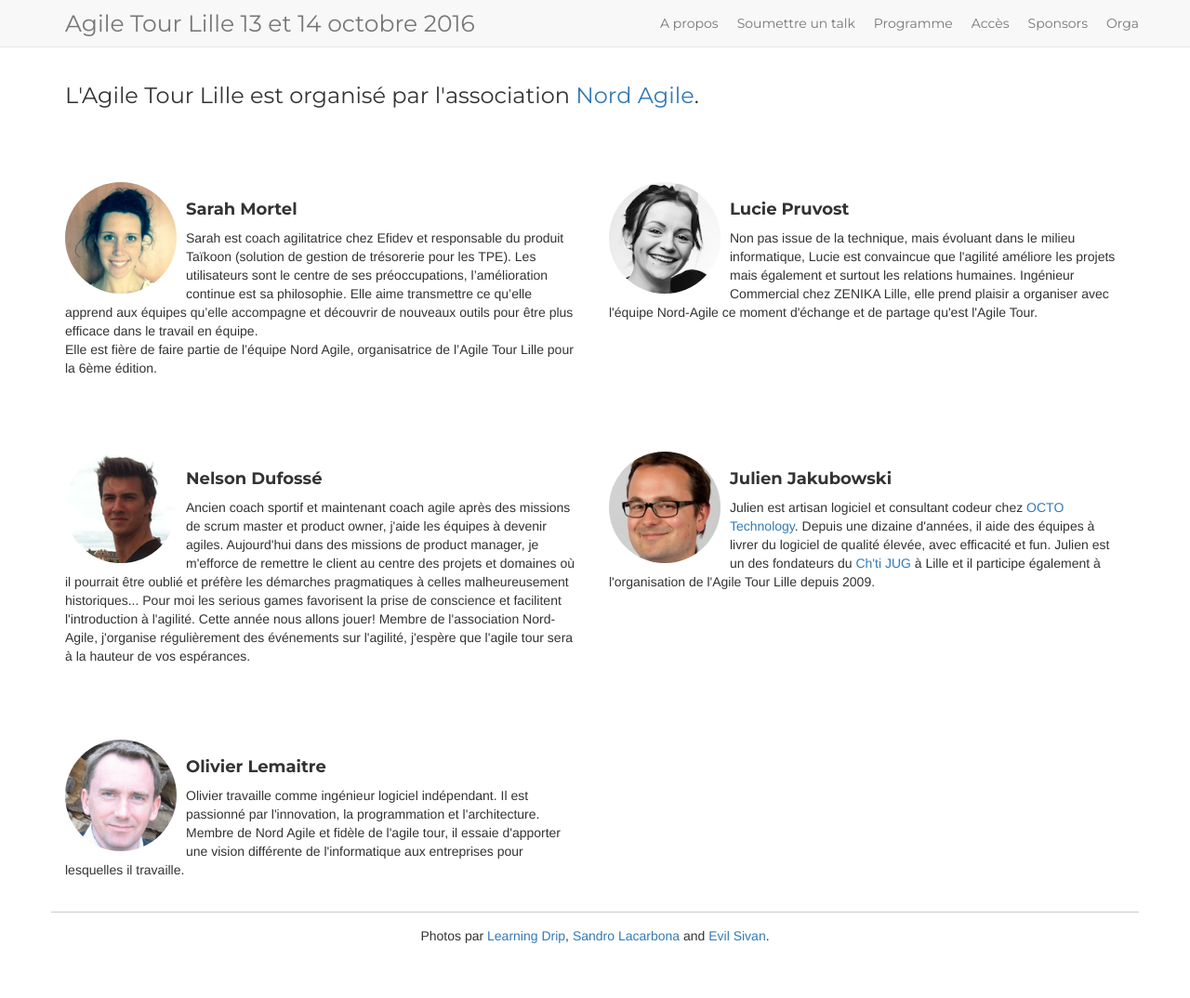
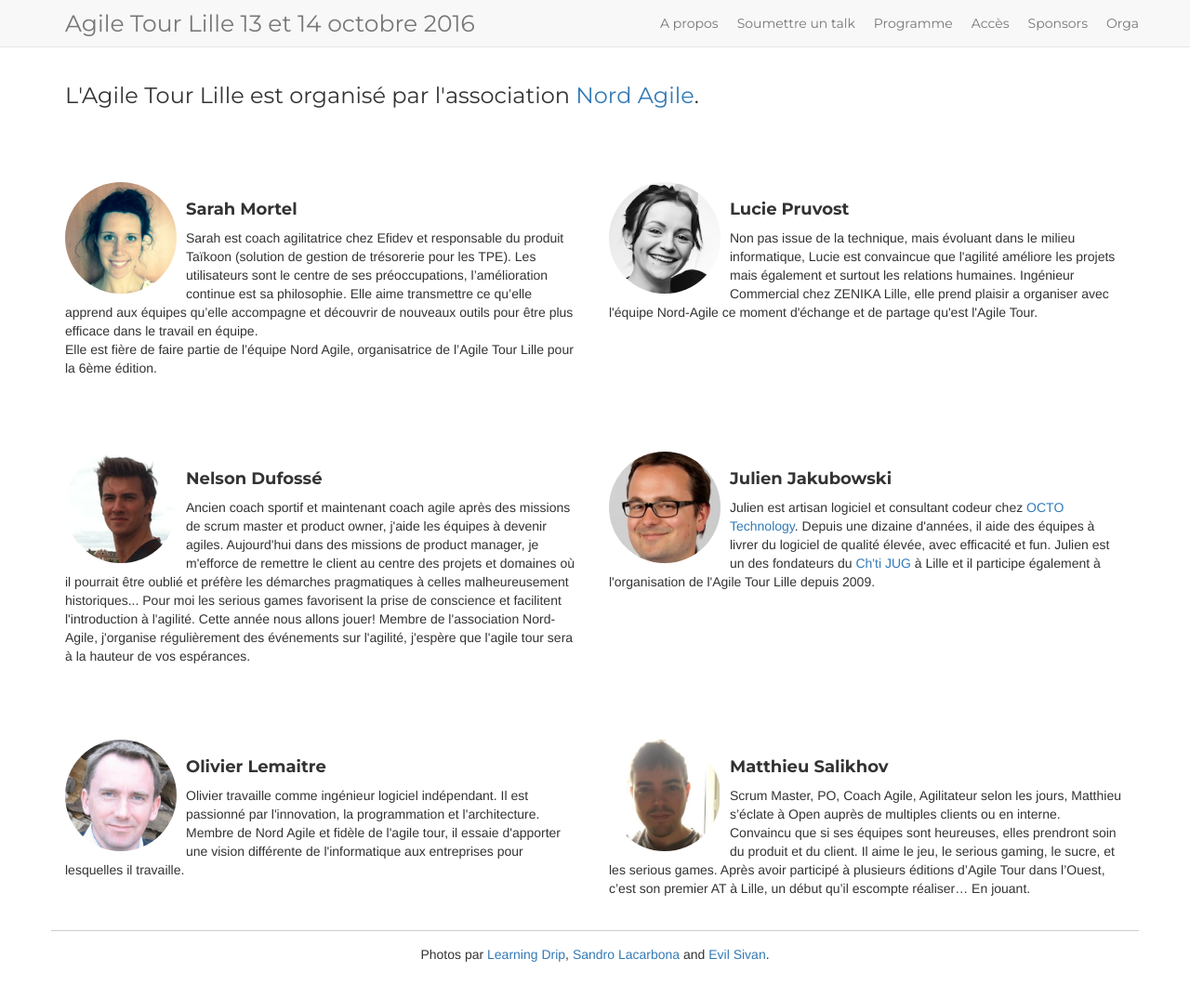
Before and after one commit to jak78/agile-tour-lille-2017, a Jekyll site: the page built from page-orga.html, in a window 1280 px wide and 1077 px high. Shown: the top 1074 px of the window at 93% size. Built offline with Jekyll 4.4.1, drawn with Linux system fonts in a browser that asks for light colours; nearby versions of some CDN libraries.

Commit message:
bio Matthieu Salikhov

```diff
--- a/_data/orga.yml
+++ b/_data/orga.yml
@@ -20,3 +20,10 @@
     Olivier travaille comme ingénieur logiciel indépendant.
     Il est passionné par l'innovation, la programmation et l'architecture.
     Membre de Nord Agile et fidèle de l'agile tour, il essaie d'apporter une vision différente de l'informatique aux entreprises pour lesquelles il travaille.
+- name: Matthieu Salikhov
+  photo: Matthieu-Salikhov.jpg
+  bio:
+    Scrum Master, PO, Coach Agile, Agilitateur selon les jours, Matthieu s’éclate à Open auprès de multiples clients ou en interne.
+    Convaincu que si ses équipes sont heureuses, elles prendront soin du produit et du client. Il aime le jeu, le serious gaming,
+    le sucre, et les serious games. Après avoir participé à plusieurs éditions d’Agile Tour dans l’Ouest,
+    c’est son premier AT à Lille, un début qu’il escompte réaliser… En jouant.
```
Also changed, not shown: img/orga/Matthieu-Salikhov.jpg (added).
